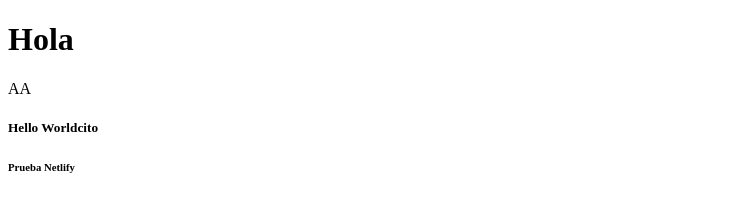
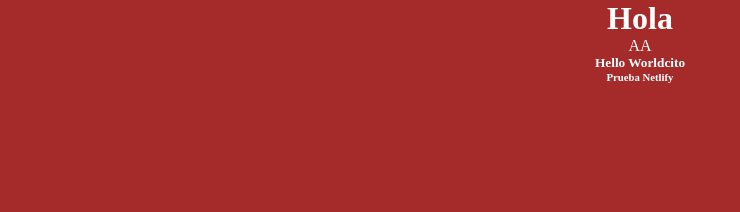
Before and after one commit to octaviodesalvatore/prueba-git, a plain HTML site: page index.html in a window 1280 px wide. Shown: the whole page, without its empty margins (0-740 px from the left). Drawn offline with Linux system fonts and the light colour scheme.

Commit message:
Cambios en css fondo y link html

```diff
--- a/index.html
+++ b/index.html
@@ -4,7 +4,8 @@
     <meta charset="UTF-8" />
     <meta http-equiv="X-UA-Compatible" content="IE=edge" />
     <meta name="viewport" content="width=device-width, initial-scale=1.0" />
-    <title>Document</title>
+    <title>Prueba Git</title>
+    <link rel="stylesheet" href="./style/styles.css" />
   </head>
   <body>
     <h1>Hola</h1>
```
